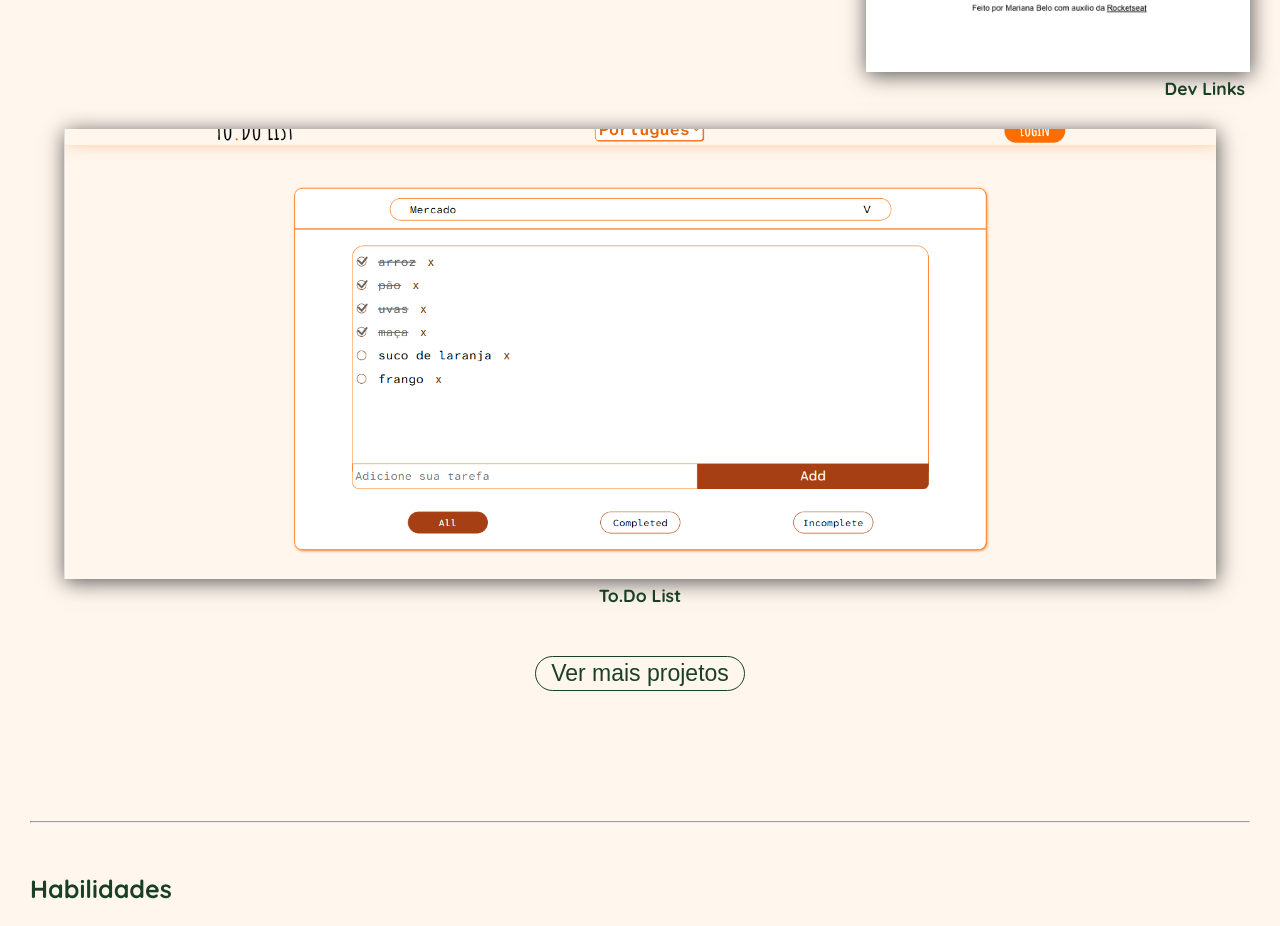
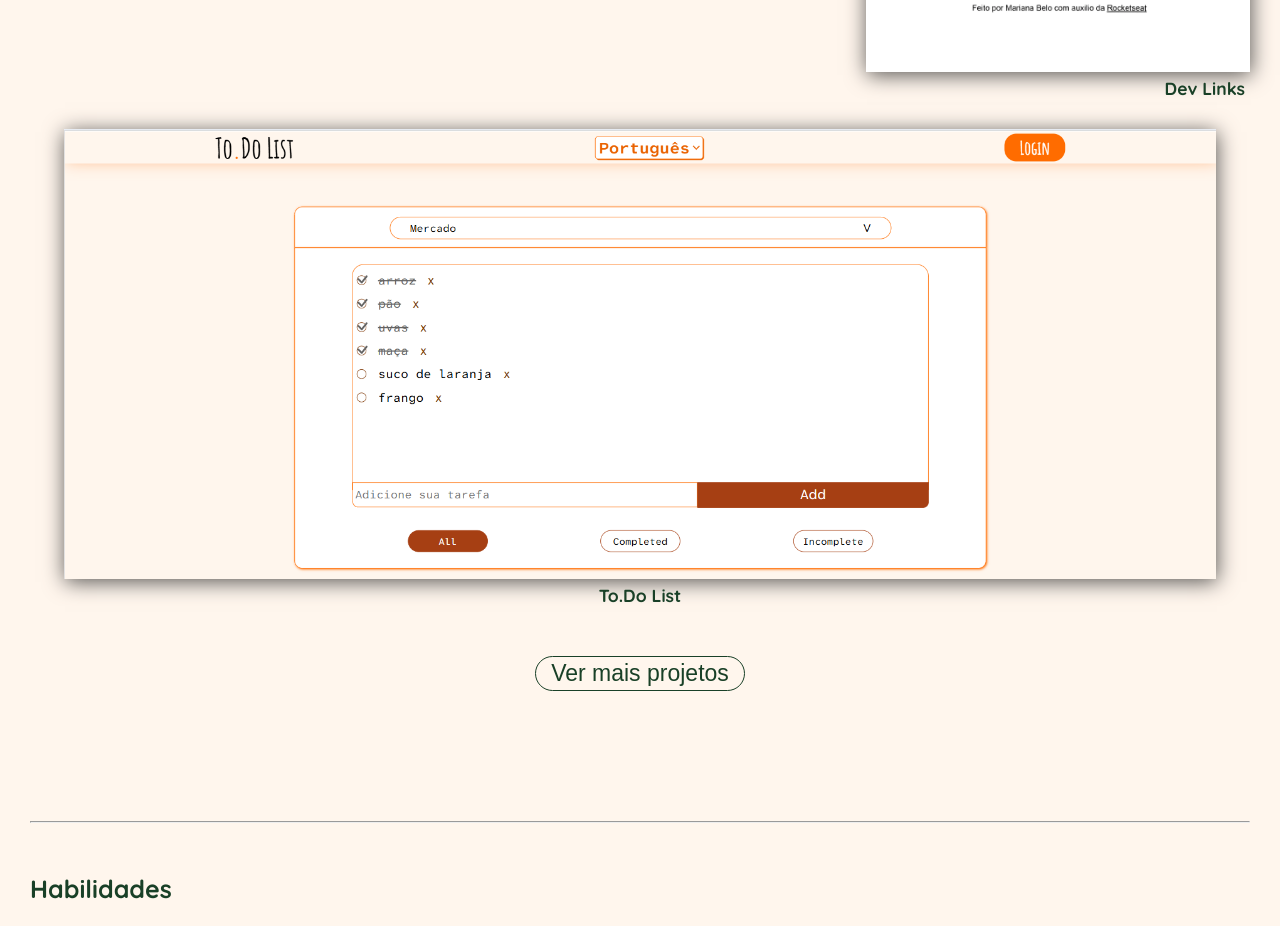
Before and after one commit to MarianaBelo26/portfolio, a React (Vite) app: page / in a window 1280 px wide. Shown: the part 1840-2766 px from the top of the page. Built offline with nearby package versions, Linux system fonts and the light colour scheme; a web font is replaced by a local one.

Commit message:
Update style.css

```diff
--- a/src/pages/HomePage/Projects/style.css
+++ b/src/pages/HomePage/Projects/style.css
@@ -299,7 +299,7 @@
 
     .project3-container {
         & .project-photo3 {
-            background: url('../../../assets/projects-images/project3/project3_large.png') center;
+            background: url('../../../assets/projects-images/project3/project3_large.png') top;
             background-size: cover;
             height: 450px;
         }
```
